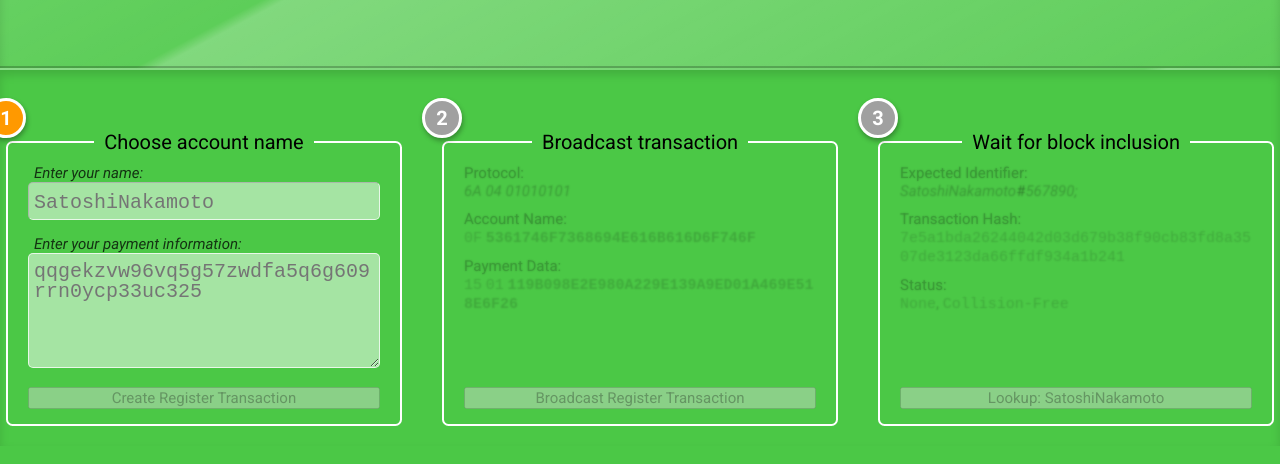
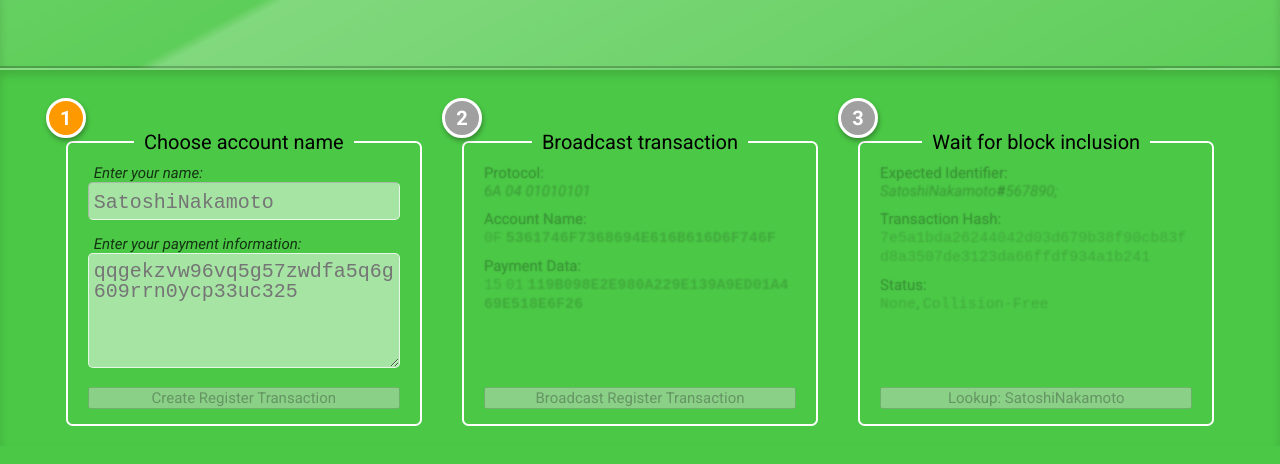
Before and after one commit to proteanx/devaultid-website, a plain HTML site: page www/index.html in a window 1280 px wide. Shown: the part 488-952 px from the top of the page. Drawn offline with Linux system fonts and the light colour scheme; no server answers.

Commit message:
fix misstake with widths.

```diff
--- a/www/css/index.css
+++ b/www/css/index.css
@@ -214,8 +214,8 @@ section#registration > form > fieldset
 	flex-grow: 1;
 	flex-basis: 33.32%;
 
-	min-width: 33.32%;
-	width: 33.32%;
+	min-width: calc(50ex - 2rem);
+	width: calc(50ex - 2rem);
 	margin: 1rem;
 }
 
```
